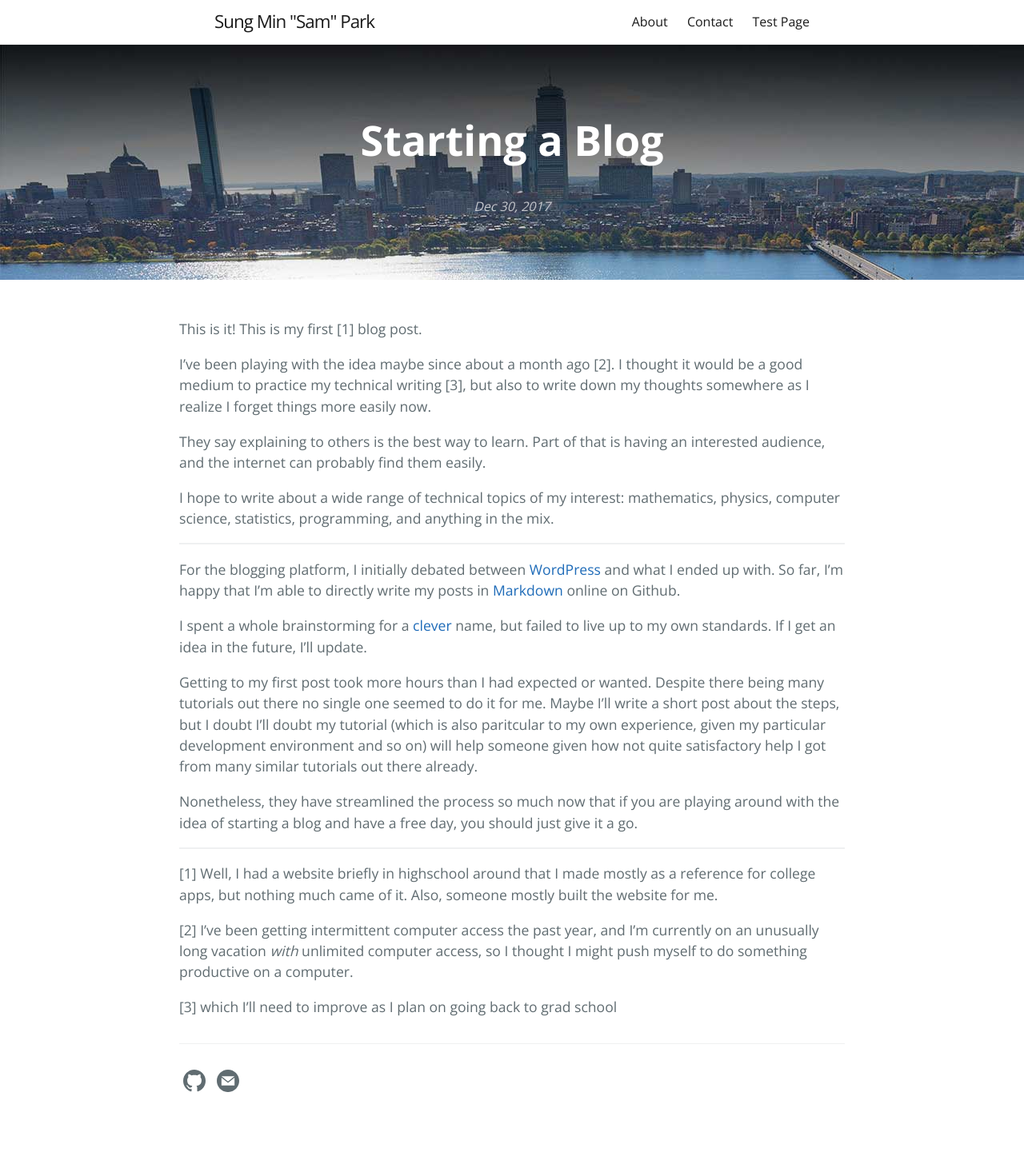
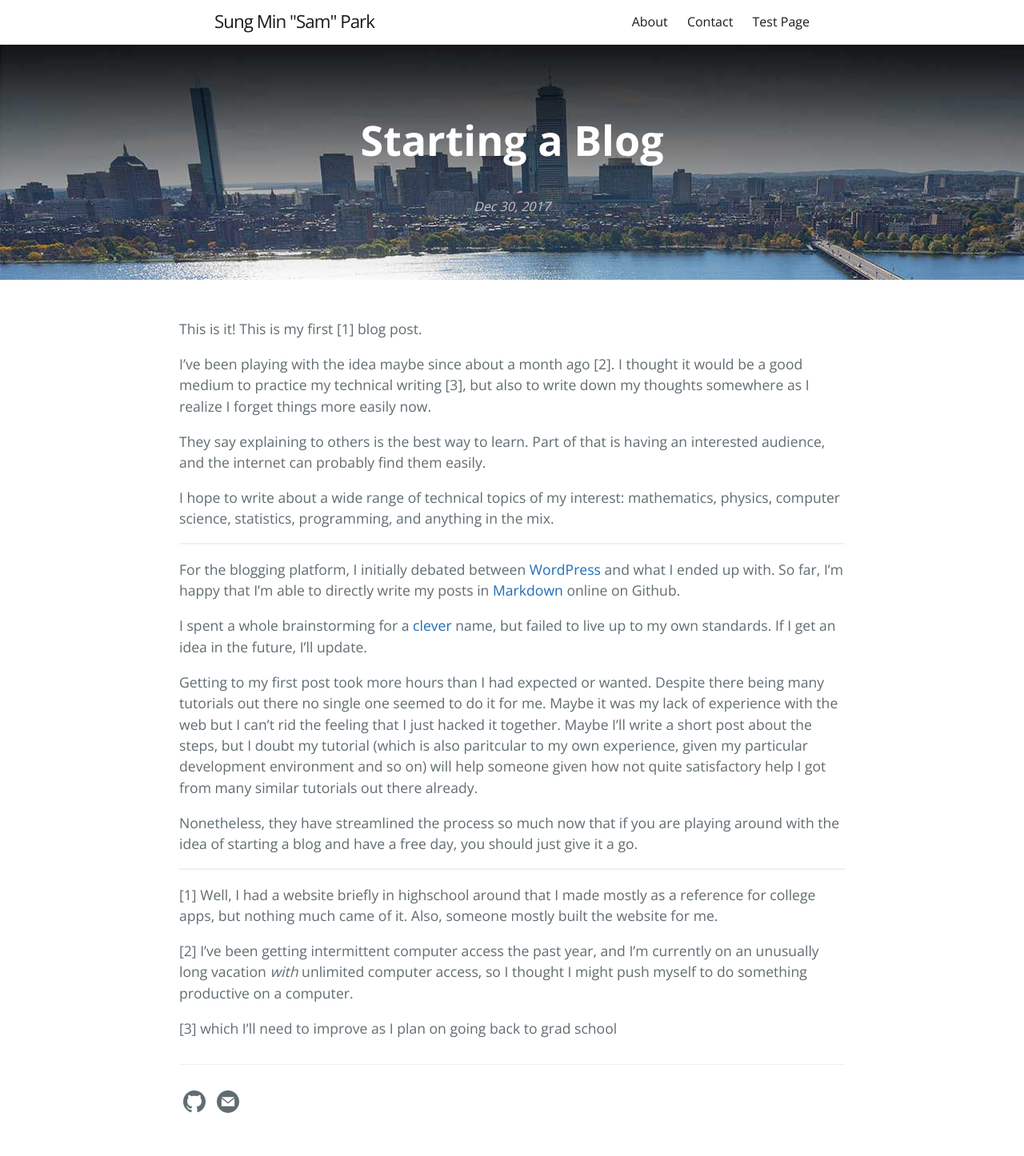
Before and after one commit to sung-max/sung-max.github.io, a Jekyll site: the page built from _posts/2017-12-30-starting-a-blog.markdown, in a window 1280 px wide. Shown: the whole page at 80% size. Built offline with Jekyll 4.4.1, drawn with Linux system fonts in a browser that asks for light colours; our own code applies the rules of GitHub Pages for plain Markdown files; before the commit the page ends 1420 px from its top, so only the background shows below that.

Commit message:
updated first post

```diff
--- a/_posts/2017-12-30-starting-a-blog.markdown
+++ b/_posts/2017-12-30-starting-a-blog.markdown
@@ -20,7 +20,7 @@ For the blogging platform, I initially debated between [WordPress][word-press] a
 
 I spent a whole brainstorming for a [clever][in-theory] name, but failed to live up to my own standards. If I get an idea in the future, I'll update.
 
-Getting to my first post took more hours than I had expected or wanted. Despite there being many tutorials out there no single one seemed to do it for me. Maybe I'll write a short post about the steps, but I doubt I'll doubt my tutorial (which is also paritcular to my own experience, given my particular development environment and so on) will help someone given how not quite satisfactory help I got from many similar tutorials out there already.
+Getting to my first post took more hours than I had expected or wanted. Despite there being many tutorials out there no single one seemed to do it for me. Maybe it was my lack of experience with the web but I can't rid the feeling that I just hacked it together. Maybe I'll write a short post about the steps, but I doubt my tutorial (which is also paritcular to my own experience, given my particular development environment and so on) will help someone given how not quite satisfactory help I got from many similar tutorials out there already.
 
 Nonetheless, they have streamlined the process so much now that if you are playing around with the idea of starting a blog and have a free day, you should just give it a go.
 
```
